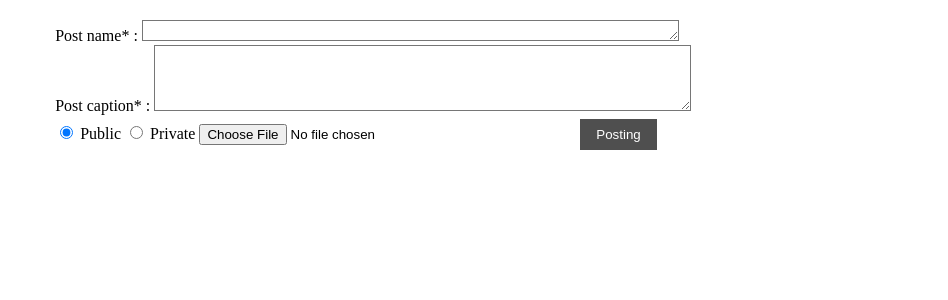
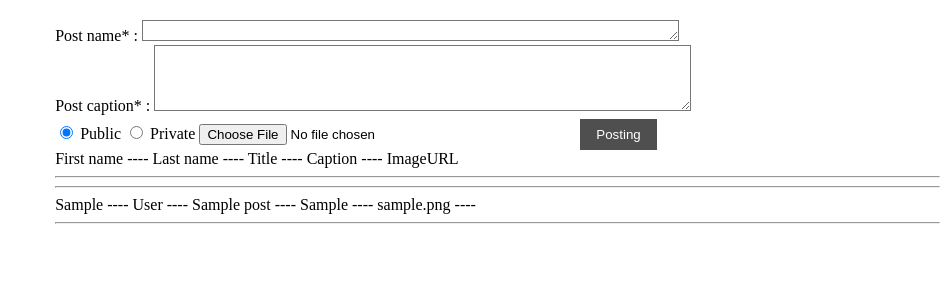
Before and after one commit to tifa64/SocialNetworkWebsite, a PHP site: page / in a window 1280 px wide. Shown: the part 89-389 px from the top of the page, without its empty margins (332-1280 px from the left). Run offline with PHP 8.4, Linux system fonts and the light colour scheme; the visitor is signed in with stand-in values (Sample User, id 1); tables that the repository leaves empty hold one stand-in row (values such as "Sample post"); data that the repository does not hold is empty.

Commit message:
Display sorted merged posts

```diff
--- a/includes/helpers.inc.php
+++ b/includes/helpers.inc.php
@@ -103,6 +103,7 @@ function display_posts(){
     }
     $result = $conn->query("SELECT * FROM posts ORDER BY time DESC") ;
     $allPosts[] = array();
+    global $myPosts, $friendsPosts;
     if ($result->num_rows > 0){
             while($row = $result->fetch_assoc())
             {
@@ -111,12 +112,12 @@ function display_posts(){
                 // if the post is public
                 if ($row['isPublic']== "Public" && $row['user_id'] != $_SESSION['userid']) {
                     $friendsPosts[] = array('first_name' => $rowuser['first_name'], 'last_name' => $rowuser['last_name'],
-                    'title' => $row['title'], 'caption' => $row['caption'], 'image_url' => $row['image_url']);
+                    'title' => $row['title'], 'caption' => $row['caption'], 'post_id' => $row['post_id'], 'image_url' => $row['image_url']);
                 }
                 // or this post is mine show the posts
                 else if($row['user_id'] == $_SESSION['userid']) {
                   $myPosts[] = array('first_name' => $rowuser['first_name'], 'last_name' => $rowuser['last_name'],
-                  'title' => $row['title'], 'caption' => $row['caption'], 'image_url' => $row['image_url']);
+                  'title' => $row['title'], 'caption' => $row['caption'], 'post_id' => $row['post_id'], 'image_url' => $row['image_url']);
                 }
                 else if ($row['isPublic']== "Private" && $row['user_id'] != $_SESSION['userid']) {
                         // the post is private but the two users are friends
@@ -126,7 +127,7 @@ function display_posts(){
                        //echo $friends . "here <br>" ;
                         if ($friends && $friends->num_rows >0) {
                           $friendsPosts[] = array('first_name' => $rowuser['first_name'], 'last_name' => $rowuser['last_name'],
-                          'title' => $row['title'], 'caption' => $row['caption'], 'image_url' => $row['image_url']);
+                          'title' => $row['title'], 'caption' => $row['caption'], 'post_id' => $row['post_id'], 'image_url' => $row['image_url']);
                         }
                         else {
                            mysqli_error($conn)."<br>";
@@ -134,6 +135,11 @@ function display_posts(){
                 }
             }
             $allPosts = array_merge((array)$myPosts, (array)$friendsPosts);
+            usort($allPosts, function ($item1, $item2) {
+            if ($item1['post_id'] == $item2['post_id']) return 0;
+                return $item2['post_id'] < $item1['post_id'] ? -1 : 1;
+            });
+            $_SESSION['allPosts'] = $allPosts;
     }else {
         echo "zero rows";
     }}
--- a/includes/poster.inc.html.php
+++ b/includes/poster.inc.html.php
@@ -23,12 +23,29 @@
         <input type="radio" name="Poststate" value="private" id="Poststate"> Private
         <input type="file" name="Postimage" value="post" id="image">
         <input type="submit" name="action" value="Posting"><br>
+        <?php
+          display_posts ();
+          $allPosts = $_SESSION['allPosts'];
+          $size = count($allPosts);
+          echo "First name ---- Last name ---- Title  ---- Caption ---- ImageURL";
+          echo "<hr>";
+          echo "<hr>";
+          for($i = 0; $i < count($allPosts); $i++) {
+              print_r ($allPosts[$i]['first_name']);
+              echo " ---- ";
+              print_r ($allPosts[$i]['last_name']);
+              echo " ---- ";
+              print_r ($allPosts[$i]['title']);
+              echo " ---- ";
+              print_r ($allPosts[$i]['caption']);
+              echo " ---- ";
+              print_r ($allPosts[$i]['image_url']);
+              echo " ---- ";
+              echo "<br>";
+              echo "<hr>";
+          }
+        ?>
     </form>
 </div>
-
-
-
-
-  <?php display_posts () ;?>
 </body>
 </html>
```
